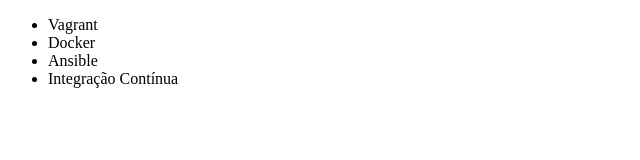
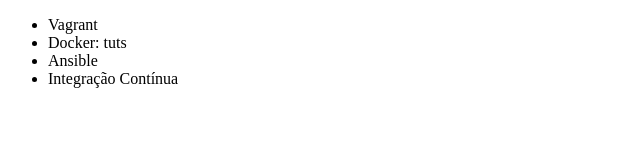
Before and after one commit to Antonio-Nasc/alura-git, a plain HTML site: page index.html in a window 1280 px wide. Shown: the full height of the page, 0-640 px from the left. Drawn offline with Linux system fonts and the light colour scheme.

Commit message:
corrigindo nome do curso docker

```diff
--- a/index.html
+++ b/index.html
@@ -7,7 +7,7 @@
 <body>
     <ul>
         <li>Vagrant</li>
-        <li>Docker</li>
+        <li>Docker: tuts</li>
         <li>Ansible</li>
         <li>Integração Contínua</li>
     </ul>
```
